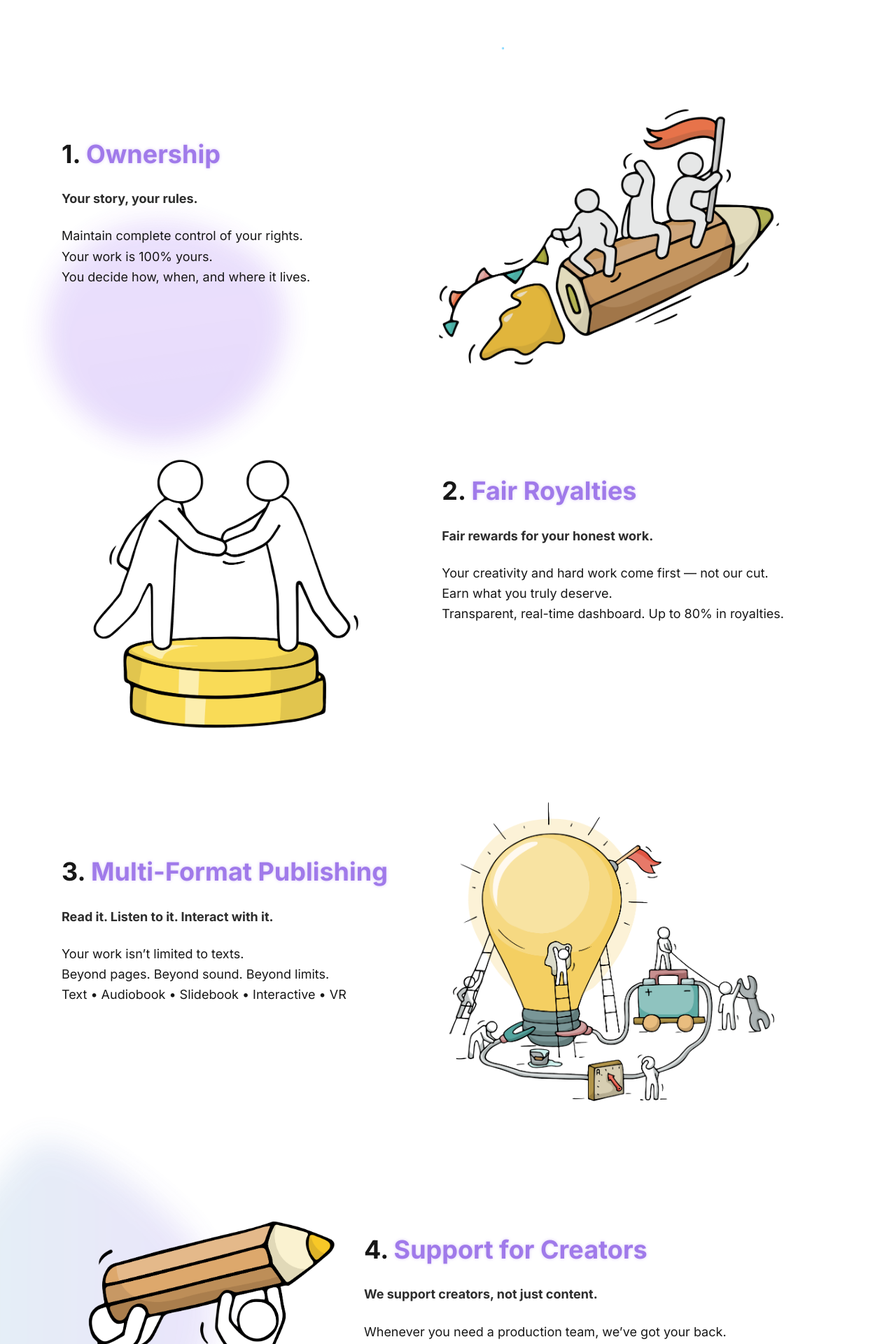
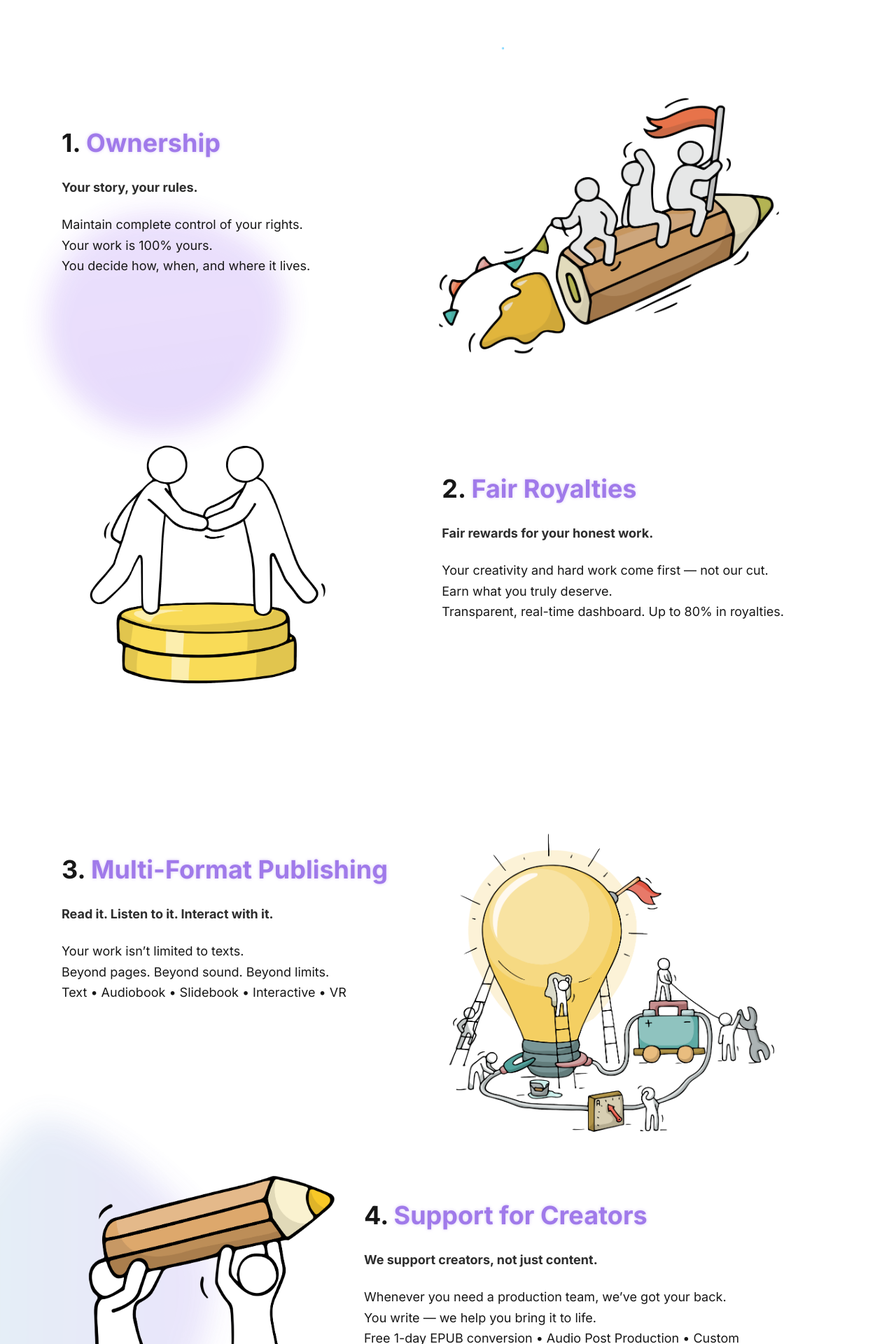
Before and after one commit to lumedot/lumedot-doc, a Next.js app: page / in a window 1280 px wide. Shown: the part 760-2680 px from the top of the page at 70% size. Built offline with nearby package versions, Linux system fonts and the light colour scheme.

Commit message:
Updated image formatting and layout

```diff
--- a/src/app/components/pages/home/1_freedom.js
+++ b/src/app/components/pages/home/1_freedom.js
@@ -1,8 +1,10 @@
 "use client";
+
+import Image from "next/image";
 
 export default function Freedom() {
   return (
-    <section className="py-4 mt-20 mb-8">
+    <section className="py-4 mt-16 mb-16">
       <div className="max-w-6xl mx-auto px-6 md:pr-12 lg:pr-16 xl:pr-24">
         <div className="flex flex-col md:flex-row justify-between items-start gap-8">
           <div className="max-w-prose text-left">
@@ -24,18 +26,21 @@ export default function Freedom() {
 
             <p className="text-base md:text-lg leading-relaxed mb-6">
               Maintain complete control of your rights.
-              <br></br>
+              <br />
               Your work is 100% yours.
-              <br></br>
+              <br />
               You decide how, when, and where it lives.
             </p>
           </div>
 
-          <div className="flex-shrink-0 w-full md:w-[400px] lg:w-[500px] -mt-12">
-            <img
+          <div className="flex-shrink-0 mb-8 w-full md:w-[400px] lg:w-[500px] -mt-12 relative h-[250px] md:h-[300px] lg:h-[350px]">
+            <Image
               src="/page-media/welcome/1.png"
               alt="Ownership Illustration"
-              className="w-full object-cover"
+              width={500}
+              height={500}
+              className="object-contain"
+              priority
             />
           </div>
         </div>
--- a/src/app/components/pages/home/2_fair_royalties.js
+++ b/src/app/components/pages/home/2_fair_royalties.js
@@ -1,16 +1,21 @@
 "use client";
+
+import Image from "next/image";
 
 export default function FairRoyalties() {
   return (
     <section className="py-4 mt-16 mb-16">
       <div className="max-w-6xl mx-auto px-6 md:pr-12 lg:pr-16 xl:pr-24">
-        <div className="flex flex-col md:flex-row justify-between items-start gap-8">
-          <div className="flex-shrink-0 w-full md:w-[350px] lg:w-[450px] -mt-8">
-              <img
-                src="/page-media/welcome/2.png"
-                alt="Fair Royalties Illustration"
-                className="w-full object-cover"
-              />
+        <div className="flex flex-col-reverse md:flex-row justify-between items-start gap-8">
+          <div className="flex-shrink-0 mb-8 w-full md:w-[450px] lg:w-[400px] -mt-12 relative h-[30vh] md:h-[40vh] lg:h-[50vh]">
+            <Image
+              src="/page-media/welcome/2.png"
+              alt="Fair Royalties Illustration"
+              width={400}
+              height={400}
+              className="object-contain"
+              priority
+            />
           </div>
 
           <div className="max-w-prose text-left">
@@ -32,9 +37,9 @@ export default function FairRoyalties() {
 
             <p className="text-base md:text-lg leading-relaxed mb-6">
               Your creativity and hard work come first — not our cut.
-              <br></br>
+              <br />
               Earn what you truly deserve.
-              <br></br>
+              <br />
               Transparent, real-time dashboard. Up to 80% in royalties.
             </p>
           </div>
--- a/src/app/components/pages/home/3_multi_format.js
+++ b/src/app/components/pages/home/3_multi_format.js
@@ -1,4 +1,6 @@
 "use client";
+
+import Image from "next/image";
 
 export default function MultiFormat() {
   return (
@@ -24,18 +26,21 @@ export default function MultiFormat() {
 
             <p className="text-base md:text-lg leading-relaxed mb-6">
               Your work isn’t limited to texts.
-              <br></br>
+              <br />
               Beyond pages. Beyond sound. Beyond limits.
-              <br></br>
+              <br />
               Text • Audiobook • Slidebook • Interactive • VR
             </p>
           </div>
 
-          <div className="flex-shrink-0 w-full md:w-[400px] lg:w-[500px] -mt-24">
-            <img
+          <div className="flex-shrink-0 mb-8 w-full md:w-[400px] lg:w-[500px] -mt-12 relative h-[250px] md:h-[300px] lg:h-[350px]">
+            <Image
               src="/page-media/welcome/3.png"
               alt="Multi-formatting Illustration"
-              className="w-full object-cover"
+              width={500}
+              height={500}
+              className="object-contain"
+              priority
             />
           </div>
         </div>
--- a/src/app/components/pages/home/4_support.js
+++ b/src/app/components/pages/home/4_support.js
@@ -1,15 +1,20 @@
 "use client";
+
+import Image from "next/image";
 
 export default function Support() {
   return (
     <section className="py-4 mt-16 mb-16">
       <div className="max-w-6xl mx-auto px-6 md:pr-12 lg:pr-16 xl:pr-24">
-        <div className="flex flex-col md:flex-row justify-between items-start gap-8">
-          <div className="flex-shrink-0 w-full md:w-[300px] lg:w-[400px] -mt-8">
-              <img
+        <div className="flex flex-col-reverse md:flex-row justify-between items-start gap-8">
+          <div className="flex-shrink-0 mb-8 w-full md:w-[450px] lg:w-[400px] -mt-12 relative h-[30vh] md:h-[40vh] lg:h-[50vh]">
+              <Image
                 src="/page-media/welcome/4.png"
                 alt="Support Illustration"
-                className="w-full object-cover"
+                width={400}
+                height={400}
+                className="object-contain"
+                priority
               />
           </div>
 
--- a/src/app/components/pages/home/5_community.js
+++ b/src/app/components/pages/home/5_community.js
@@ -1,4 +1,6 @@
 "use client";
+
+import Image from "next/image";
 
 export default function MultiFormat() {
   return (
@@ -31,11 +33,14 @@ export default function MultiFormat() {
             </p>
           </div>
 
-          <div className="flex-shrink-0 w-full md:w-[400px] lg:w-[500px] -mt-20">
-            <img
+          <div className="flex-shrink-0 mb-8 w-full md:w-[400px] lg:w-[500px] -mt-12 relative h-[250px] md:h-[300px] lg:h-[350px]">
+            <Image
               src="/page-media/welcome/5.png"
               alt="Community Illustration"
-              className="w-full object-cover"
+              width={500}
+              height={500}
+              className="object-contain"
+              priority
             />
           </div>
         </div>
```
